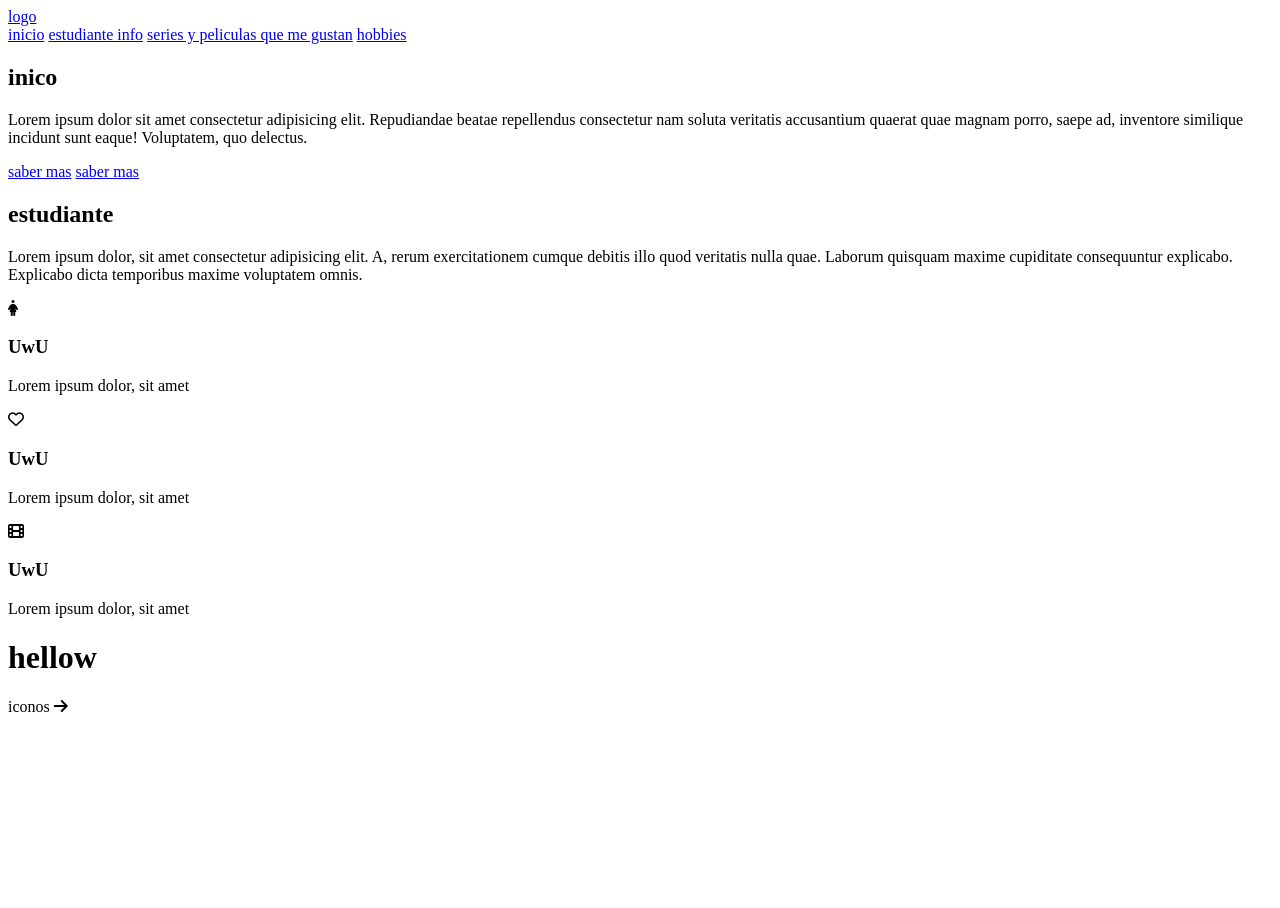
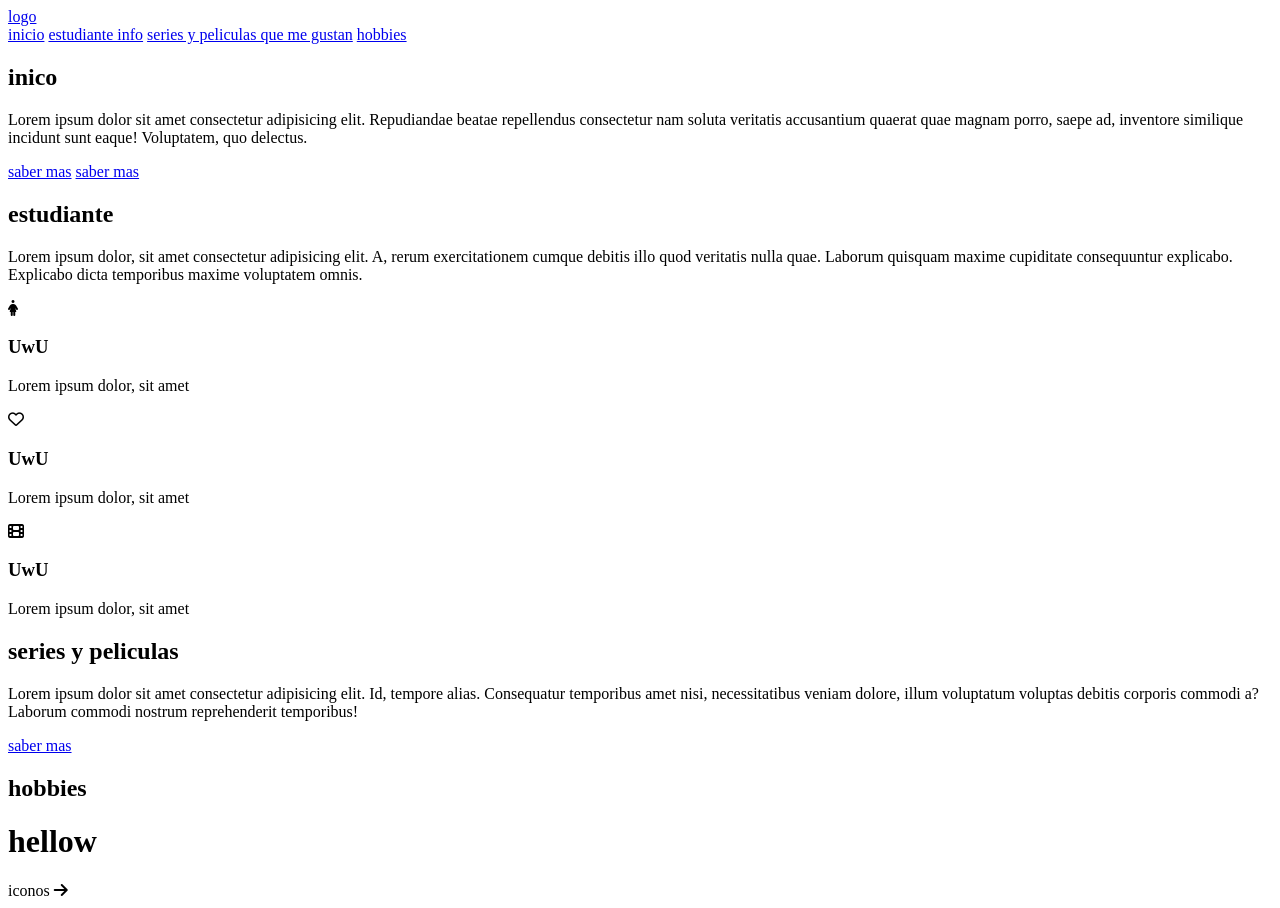
Before and after one commit to cybilod/proyecto-Taller, a plain HTML site: page index.html in a window 1280 px wide. Before the commit the page ends 800 px from the top, so only its background shows below. Drawn offline with Linux system fonts and the light colour scheme.

Commit message:
version 6

```diff
--- a/index.html
+++ b/index.html
@@ -44,7 +44,7 @@
         </div>
 </header>
 
-<section class="content sau">
+<section class="estudiante">
     <h2 class="tittle">estudiante</h2>
 
     <p>Lorem ipsum dolor, sit amet consectetur adipisicing elit. A, rerum exercitationem
@@ -74,6 +74,25 @@
 
 </section>
 
+<section class="series y peliculas">
+<h2 class="tittle">series y peliculas</h2>
+
+<p>Lorem ipsum dolor sit amet consectetur adipisicing elit.
+    Id, tempore alias. Consequatur temporibus amet nisi, necessitatibus veniam dolore,
+    illum voluptatum voluptas debitis corporis commodi a? Laborum commodi nostrum
+    reprehenderit temporibus!</p>
+<a href="#" class="btn">saber mas</a>
+
+</section>
+
+
+<section class="hobbies">
+
+    <article class="contain">
+        <h2 class="tittle">hobbies</h2>
+    </article>
+
+</section>
 
 <h1>hellow </h1>
 
```
